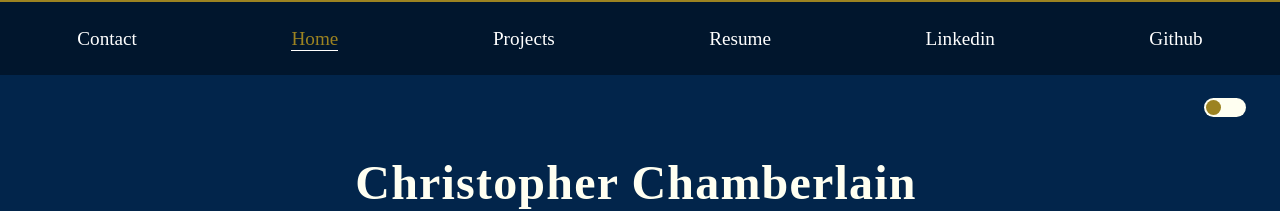
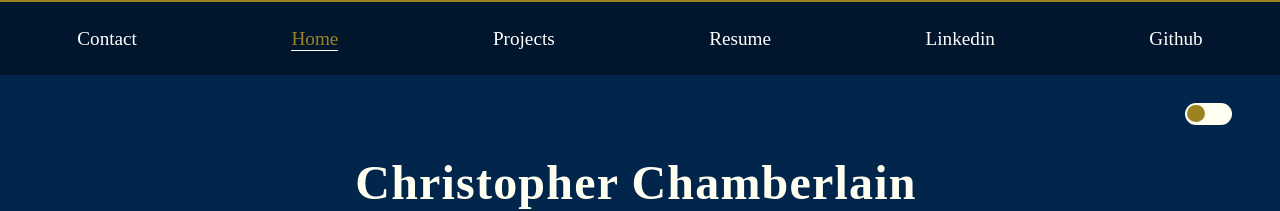
Before and after one commit to AkaraTawng/portfolio-mf-v2, a React (Create React App) app: page / in a window 1280 px wide. Shown: the top 211 px of the page. Built offline with nearby package versions, Linux system fonts and the light colour scheme.

Commit message:
change % to px. resize and reposition theme toggle @laptop

```diff
--- a/src/main.css
+++ b/src/main.css
@@ -102,10 +102,10 @@
 @media (min-width: 1280px) {
   .toggle {
     position: absolute;
-    right: 2%;
-    top: 25%;
-    width: 50px;
-    height: 37px;
+    right: 40px;
+    top: 85px;
+    width: 55px;
+    height: 40px;
   }
 }
 .toggle input {
@@ -144,8 +144,8 @@
 }
 @media (min-width: 1280px) {
   .toggle .slider::before {
-    height: 15px;
-    width: 15px;
+    height: 17.5px;
+    width: 17.5px;
     left: 2px;
   }
 }
@@ -161,7 +161,7 @@
 }
 @media (min-width: 1280px) {
   .toggle input:checked + .slider::before {
-    transform: translateX(22px);
+    transform: translateX(23.5px);
   }
 }
 .toggle input:checked + .slider {
```
Also changed, not shown: src/scss/themes/_theme-toggle.scss (+7 -7 lines), 1 other file (tests, documents, lock files or other folders).
